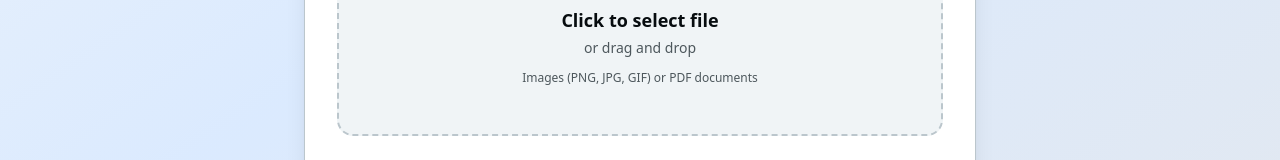
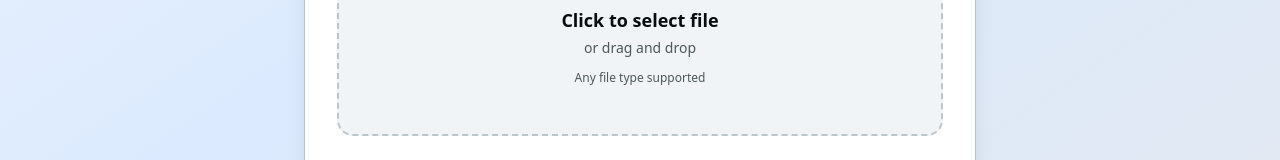
Before and after one commit to abdullah-as1/wsm-assets-uploader, a Next.js app: page /upload in a window 1280 px wide. Shown: the part 581-741 px from the top of the page. Built offline with nearby package versions, Linux system fonts and the light colour scheme.

Commit message:
upload anny files

```diff
--- a/app/upload/page.tsx
+++ b/app/upload/page.tsx
@@ -167,7 +167,6 @@
                 }}
                 className="hidden"
                 id="file-input"
-                accept="image/*,application/pdf"
               />
               <label htmlFor="file-input" className="cursor-pointer block">
                 <div className="flex flex-col items-center justify-center">
@@ -198,7 +197,7 @@
                       </div>
                       <p className="text-lg font-semibold text-foreground">Click to select file</p>
                       <p className="text-sm text-muted-foreground mt-1">or drag and drop</p>
-                      <p className="text-xs text-muted-foreground mt-3">Images (PNG, JPG, GIF) or PDF documents</p>
+                      <p className="text-xs text-muted-foreground mt-3">Any file type supported</p>
                     </>
                   )}
                 </div>
```
